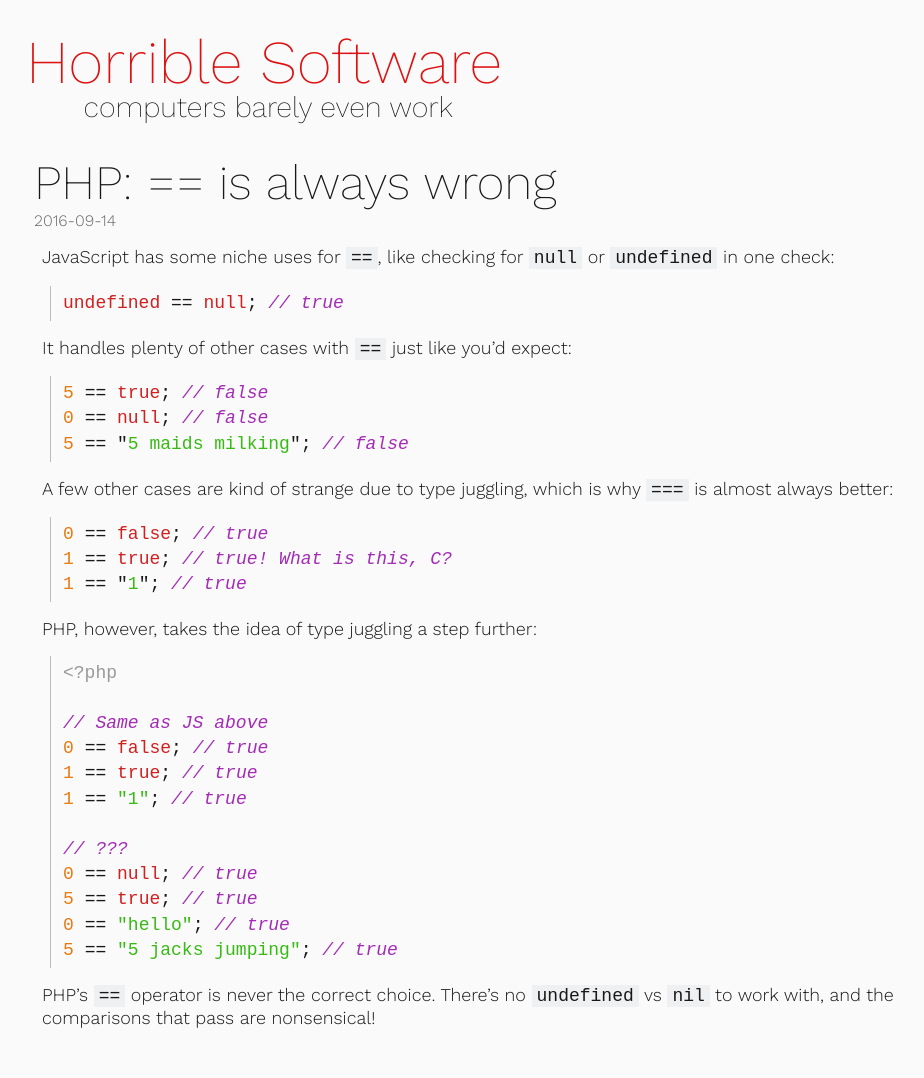
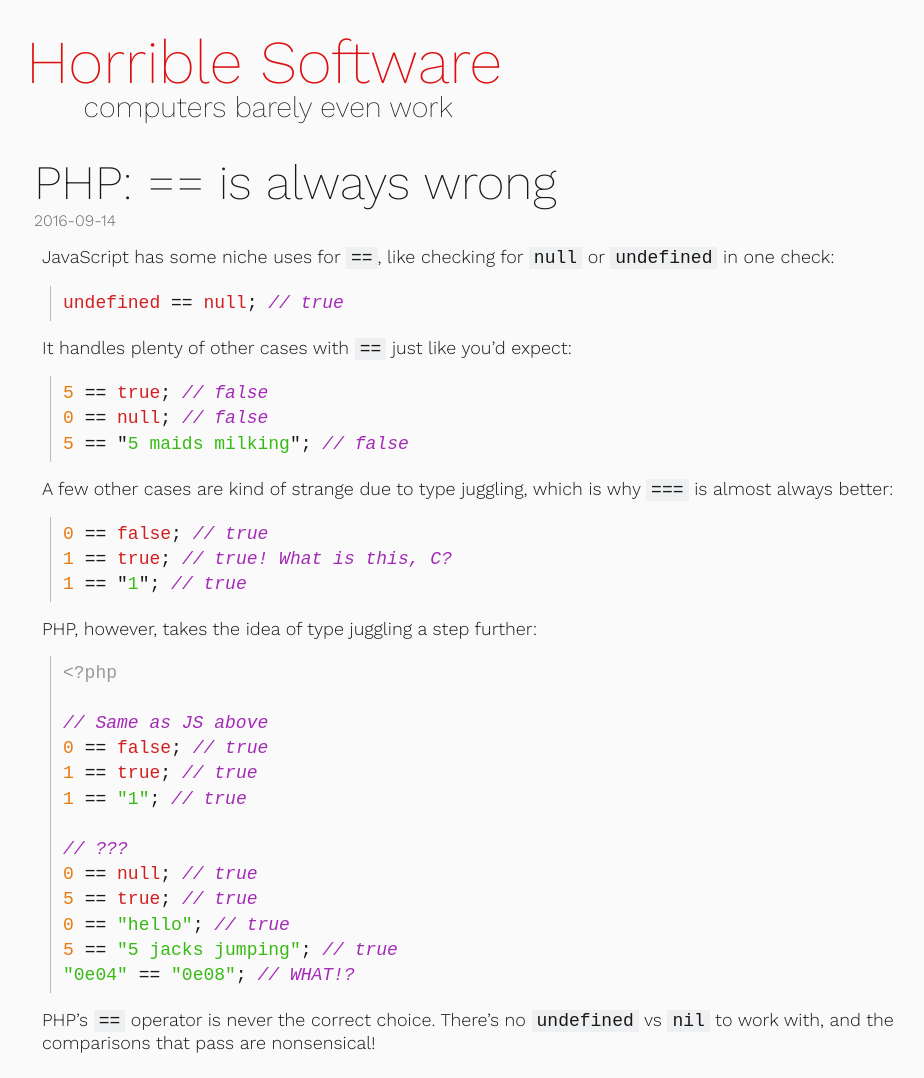
Before and after one commit to LPGhatguy/horriblesoftware.com, a Jekyll site: the page built from _posts/2016-9-14-PHP-Double-Equals.md, in a window 1280 px wide. Shown: the whole page, without its empty margins (150-1074 px from the left). Built offline with Jekyll 4.4.1, drawn with Linux system fonts in a browser that asks for light colours; before the commit the page ends 1053 px from its top, so only the background shows below that.

Commit message:
Update 2016-9-14-PHP-Double-Equals.md

````diff
--- a/_posts/2016-9-14-PHP-Double-Equals.md
+++ b/_posts/2016-9-14-PHP-Double-Equals.md
@@ -39,6 +39,7 @@
 5 == true; // true
 0 == "hello"; // true
 5 == "5 jacks jumping"; // true
+"0e04" == "0e08"; // WHAT!?
 ```
 
 PHP's `==` operator is *never* the correct choice. There's no `undefined` vs `nil` to work with, and the comparisons that pass are nonsensical!
````
